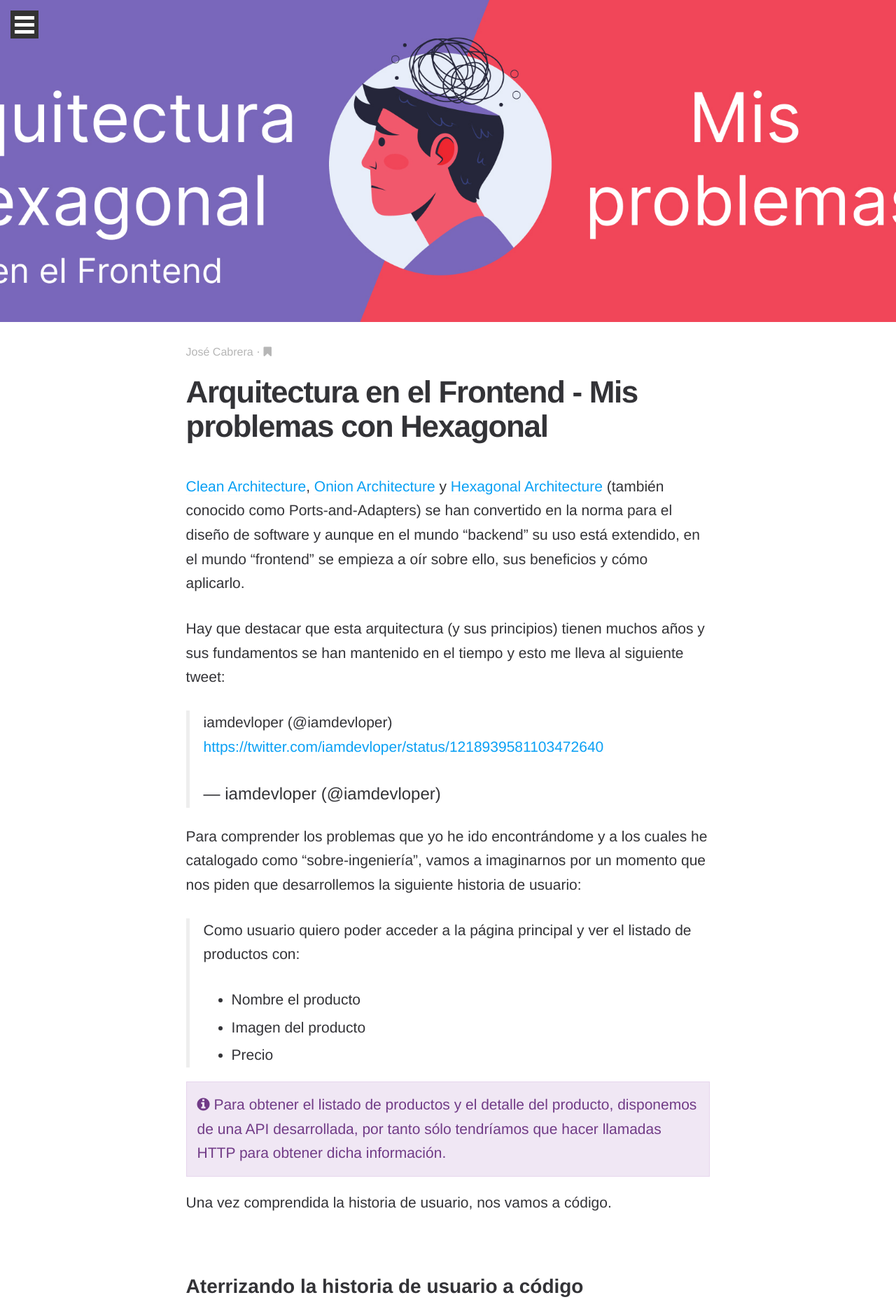
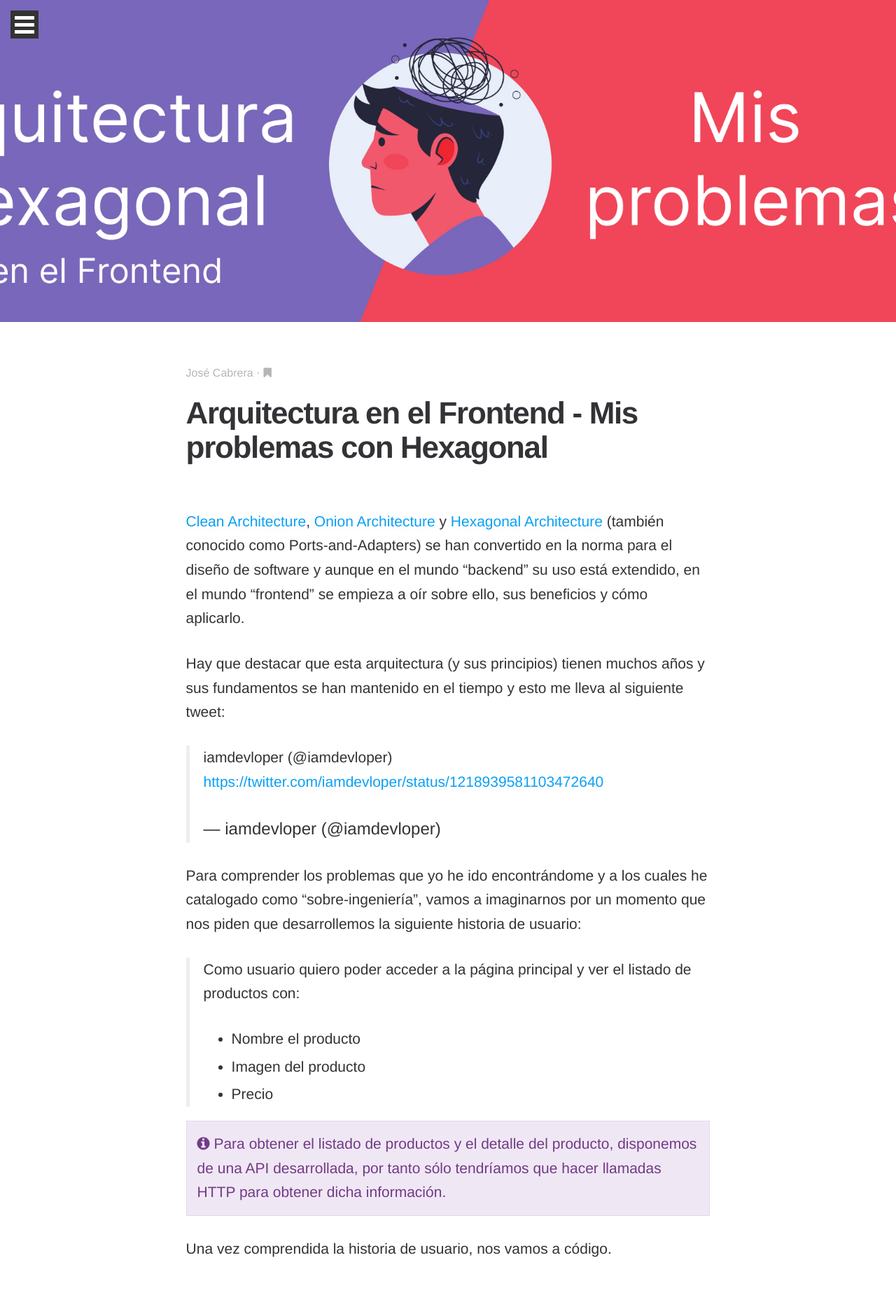
Before and after one commit to CodiumTeam/CodiumTeam.github.io, a Jekyll site: the page built from _posts/2023-08-08-arquitectura-hexagonal-frontend-mis-problemas.md, in a window 1280 px wide. Shown: the top 1870 px of the page at 70% size. Built offline with Jekyll 4.4.1, drawn with Linux system fonts in a browser that asks for light colours; some web fonts are replaced; comment, search, counter and statistics services are not loaded.

Commit message:
make p margins symmetric

```diff
--- a/_sass/_type.sass
+++ b/_sass/_type.sass
@@ -28,10 +28,11 @@
     -webkit-font-smoothing: antialiased
 
 p
-    margin-bottom: 30px
+    margin: 30px 0
     +font-size(18)
-
     +breakpoint(sm)
+        +font-size(20)
+    +breakpoint(md)
         +font-size(20)
 
     +breakpoint(md)
@@ -84,3 +85,6 @@
 
     li
         margin: 5px 0 5px 20px
+
+.alert p
+  margin: 0
```
